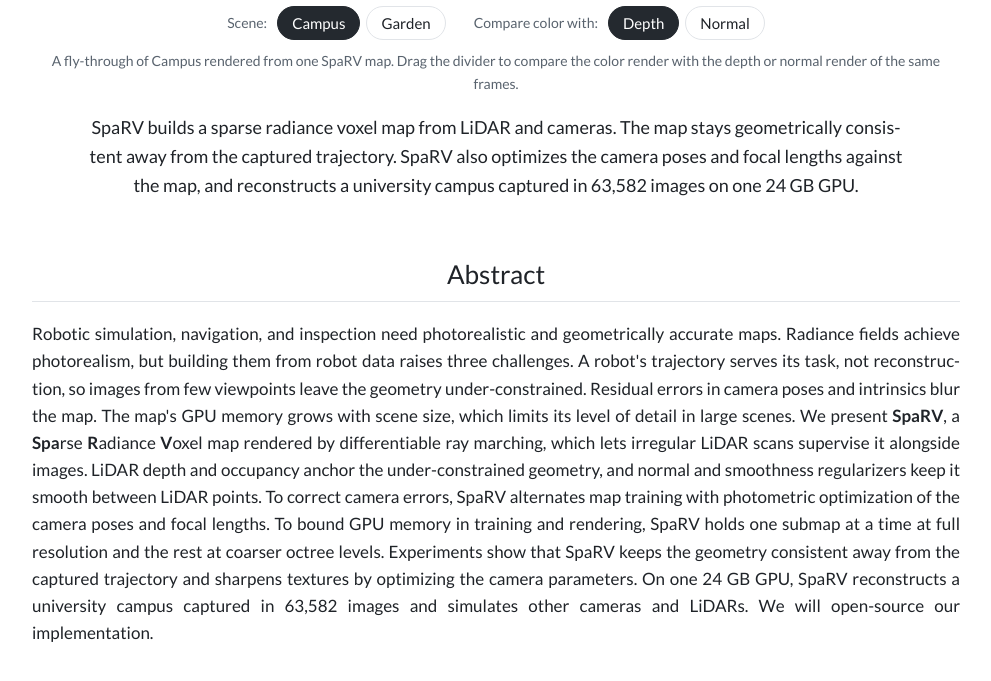
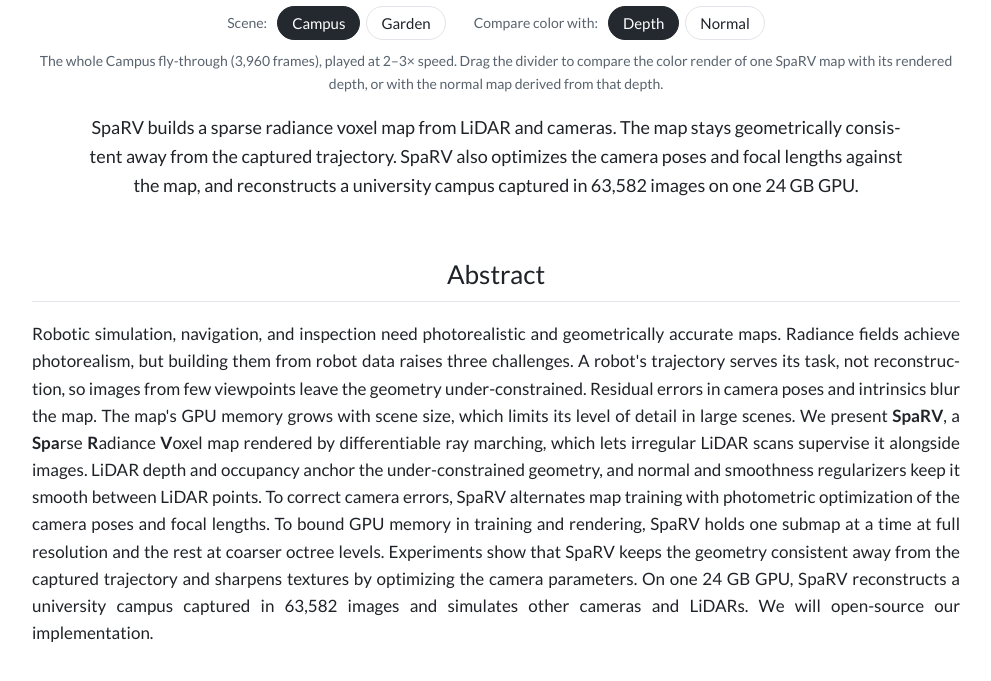
Before and after one commit to jianhengLiu/jianhengLiu.github.io, a Jekyll site: the page Projects/SpaRV/index.html, which Jekyll copies as it is, in a window 1280 px wide and 900 px high, scrolled down 801 px, cut to the strip 208-889 px from the top of the window. Shown: the whole strip, without its empty margins (144-1135 px from the left). Built offline with Jekyll 4.4.1, drawn with Linux system fonts in a browser that asks for light colours; some of the changed text lies outside the part shown.

Commit message:
SpaRV page: whole fly-throughs in the teaser, unmasked Campus, Obs.-01 first
- Teaser: each scene's whole fly-through (Campus 3,960 frames at the 2-3x
  pacing of the video's Campus segment, Garden 1,440 frames at 1x). The
  normal mode now shows the normal map derived from the rendered depth.
- Large-scale clips: the unblurred Campus segment and the whole Garden
  fly-through, with the speed noted in the caption.
- Oxford Spires opens on Obs.-01.

Co-Authored-By: Claude Opus 5.5 <noreply@anthropic.com>

```diff
--- a/Projects/SpaRV/index.html
+++ b/Projects/SpaRV/index.html
@@ -103,8 +103,10 @@
         <div class="seg-row">
           <div class="seg" data-var="scene">
             <span class="seg-label">Scene:</span>
-            <button type="button" class="active" data-value="campus" data-label="Campus">Campus</button>
-            <button type="button" data-value="garden" data-label="Garden">Garden</button>
+            <button type="button" class="active" data-value="campus" data-label="Campus"
+              data-hint="The whole Campus fly-through (3,960 frames), played at 2&ndash;3&times; speed.">Campus</button>
+            <button type="button" data-value="garden" data-label="Garden"
+              data-hint="The whole Garden fly-through (1,440 frames).">Garden</button>
           </div>
           <div class="seg" data-var="mode">
             <span class="seg-label">Compare color with:</span>
@@ -112,7 +114,7 @@
             <button type="button" data-value="normal" data-label="Normal">Normal</button>
           </div>
         </div>
-        <p class="hint" data-text="A fly-through of {scene.label} rendered from one SpaRV map. Drag the divider to compare the color render with the depth or normal render of the same frames."></p>
+        <p class="hint" data-text="{scene.hint} Drag the divider to compare the color render of one SpaRV map with its rendered depth, or with the normal map derived from that depth."></p>
       </div>
       <p class="lead">SpaRV builds a sparse radiance voxel map from LiDAR and cameras. The map stays
         geometrically consistent away from the captured trajectory. SpaRV also optimizes the camera poses and
@@ -529,16 +531,16 @@
         SpaRV leads on all three averaged metrics, and its LPIPS is the lowest on all 12 sequences.</p>
       <div class="vswitch">
         <div class="seg" data-var="scene">
-          <button type="button" class="active" data-value="keble05" data-label="Keble-05"
+          <button type="button" data-value="keble05" data-label="Keble-05"
             data-hint="On Keble-05, the baselines blur the bricks and the tree trunks are missing.">Keble-05</button>
-          <button type="button" data-value="obs01" data-label="Obs.-01"
+          <button type="button" class="active" data-value="obs01" data-label="Obs.-01"
             data-hint="On Obs.-01, the baselines blur the roof and the building corner is missing.">Obs.-01</button>
           <button type="button" data-value="bodleian02" data-label="Bodleian-02"
             data-hint="On Bodleian-02, the paving joints of the baselines become a grey patch.">Bodleian-02</button>
         </div>
         <div class="cmp narrow" style="aspect-ratio: 4 / 3">
-          <div class="cmp-layer"><img src="images/oxford/keble05_3dgs.jpg" data-tpl="images/oxford/{scene}_{base}.jpg" alt="Baseline, Oxford Spires" loading="lazy"></div>
-          <div class="cmp-layer"><img src="images/oxford/keble05_sparv.jpg" data-tpl="images/oxford/{scene}_sparv.jpg" alt="SpaRV, Oxford Spires" loading="lazy"></div>
+          <div class="cmp-layer"><img src="images/oxford/obs01_3dgs.jpg" data-tpl="images/oxford/{scene}_{base}.jpg" alt="Baseline, Oxford Spires" loading="lazy"></div>
+          <div class="cmp-layer"><img src="images/oxford/obs01_sparv.jpg" data-tpl="images/oxford/{scene}_sparv.jpg" alt="SpaRV, Oxford Spires" loading="lazy"></div>
           <span class="cmp-label" data-text="{base.label}">3DGS</span><span class="cmp-label ours">SpaRV (Ours)</span>
         </div>
         <div class="seg" data-var="base">
@@ -602,7 +604,8 @@
           </figure>
         </div>
       </div>
-      <p class="hint">SpaRV (coarse), H3DGS, and SpaRV (deploy) along the same fly-through.</p>
+      <p class="hint">SpaRV (coarse), H3DGS, and SpaRV (deploy) along the whole fly-through of each scene.
+        Campus plays at 2&ndash;3&times; speed.</p>
 
       <p>Submap training improves SpaRV (coarse) on every metric, most on Campus (+2.5&nbsp;dB PSNR). On
         Campus, SpaRV (deploy) renders at 68.8 FPS with a peak of 15.6&nbsp;GiB of GPU memory, against
```
Also changed, not shown: Projects/SpaRV/videos/large_scale/campus.jpg, Projects/SpaRV/videos/large_scale/garden.jpg, Projects/SpaRV/videos/teaser/campus_depth.jpg (deleted), Projects/SpaRV/videos/teaser/campus_normal.jpg (deleted), Projects/SpaRV/videos/teaser/campus_rgb.jpg, Projects/SpaRV/videos/teaser/garden_depth.jpg (deleted), Projects/SpaRV/videos/teaser/garden_normal.jpg (deleted), Projects/SpaRV/videos/teaser/garden_rgb.jpg, 8 other files.
